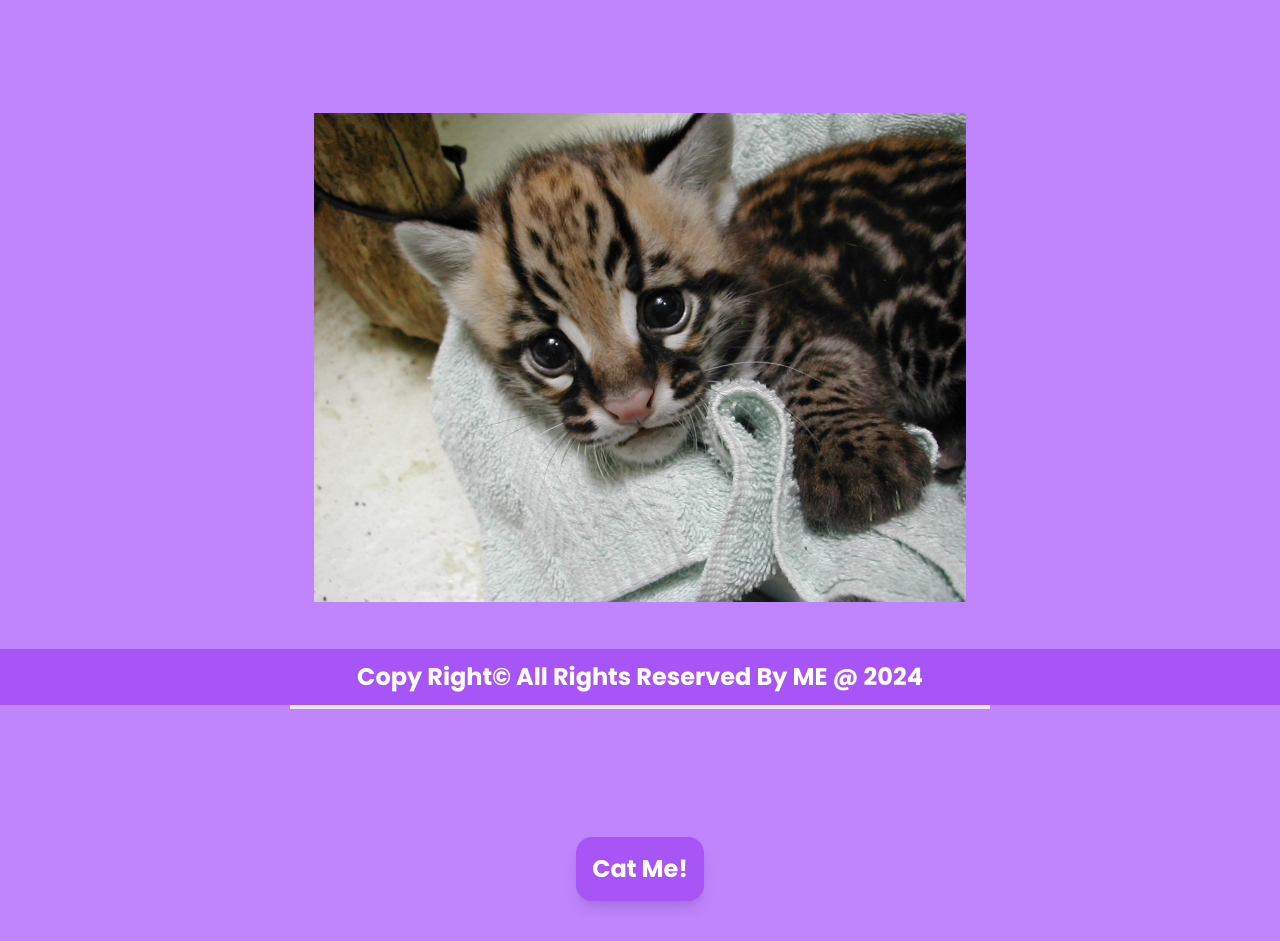
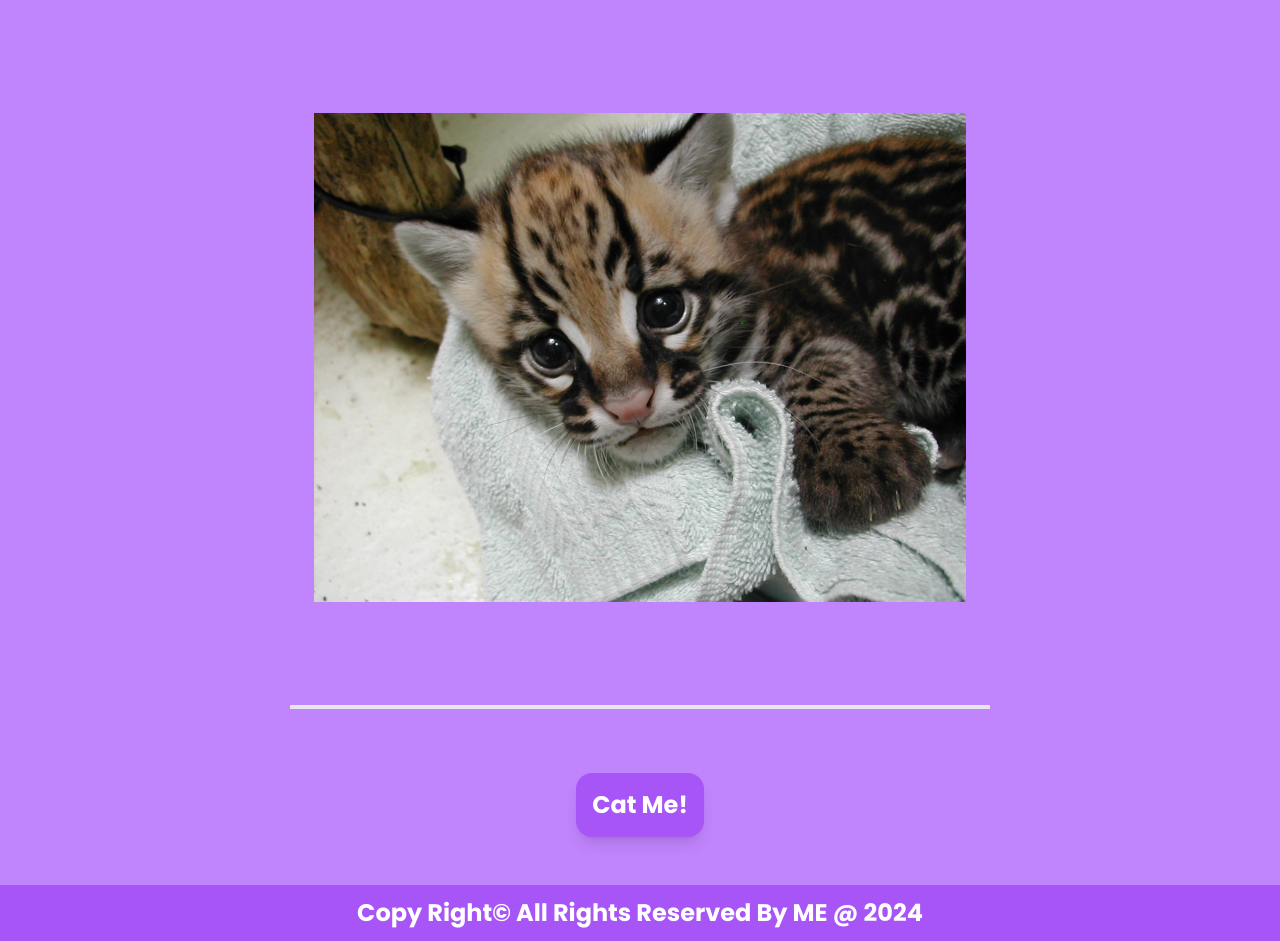
Before and after one commit to harismansoor17/Power-of-APIs, a website: page cat.html in a window 1280 px wide. Shown: the part 95-1036 px from the top of the page. Before the commit the page ends 1012 px from the top, so only its background shows below. Drawn offline with Linux system fonts and the light colour scheme.

Commit message:
More Fixes

```diff
--- a/cat.html
+++ b/cat.html
@@ -8,7 +8,7 @@
     <link rel="icon" type="image/png" href="./images/favicon.png" />
   </head>
 
-  <body class="font-poppins h-fit min-w-fit text-white bg-purple-400">
+  <body class=" font-poppins min-h-screen flex flex-col min-w-fit text-white bg-purple-400">
     <header>
       <nav
         class="text-5xl font-extrabold bg-purple-500 flex justify-center items-center h-20 md:text-3xl"
@@ -16,7 +16,7 @@
         <h2 class="px-4 border-white border-x-8">Random Cat Generator</h2>
       </nav>
     </header>
-    <main class="flex items-center justify-center flex-col h-full">
+    <main class="flex items-center justify-center flex-col h-full sm:my-[30rem]">
       <div
         style="width: 700px; height: 700px"
         class="flex justify-center items-center h-screen m-6 p-6 border-b-4"
@@ -28,15 +28,15 @@
           alt=""
         />
       </div>
-      <div id="wait" class="m-8 opacity-0">PLS WAIT</div>
+      <div id="wait" class="m-2 opacity-0">PLS WAIT</div>
       <div
-        class="m-4 bg-purple-500 p-4 text-2xl rounded-2xl hover:bg-white hover:scale-110 font-bold shadow-lg hover:text-purple-500 transition duration-500 ease-[cubic-bezier(.21,.76,.76,.28)]"
+        class="mb-12 bg-purple-500 p-4 text-2xl rounded-2xl hover:bg-white hover:scale-110 font-bold shadow-lg hover:text-purple-500 transition duration-500 ease-[cubic-bezier(.21,.76,.76,.28)]"
       >
         <button class="w-full" id="btn">Cat Me!</button>
       </div>
     </main>
     <footer
-      class="fixed left-0 bottom-0 w-full text-center text-2xl font-bold lg:text-2xl md:text-xl sm:text-base p-3 bg-purple-500 flex justify-center items-center"
+      class="text-center text-2xl font-bold lg:text-2xl md:text-xl sm:text-base p-3 bg-purple-500 "
     >
       <div>Copy Right&copy All Rights Reserved By ME @ 2024</div>
     </footer>
```
Also changed, not shown: joke.html (+2 -2 lines), src/output.css.
